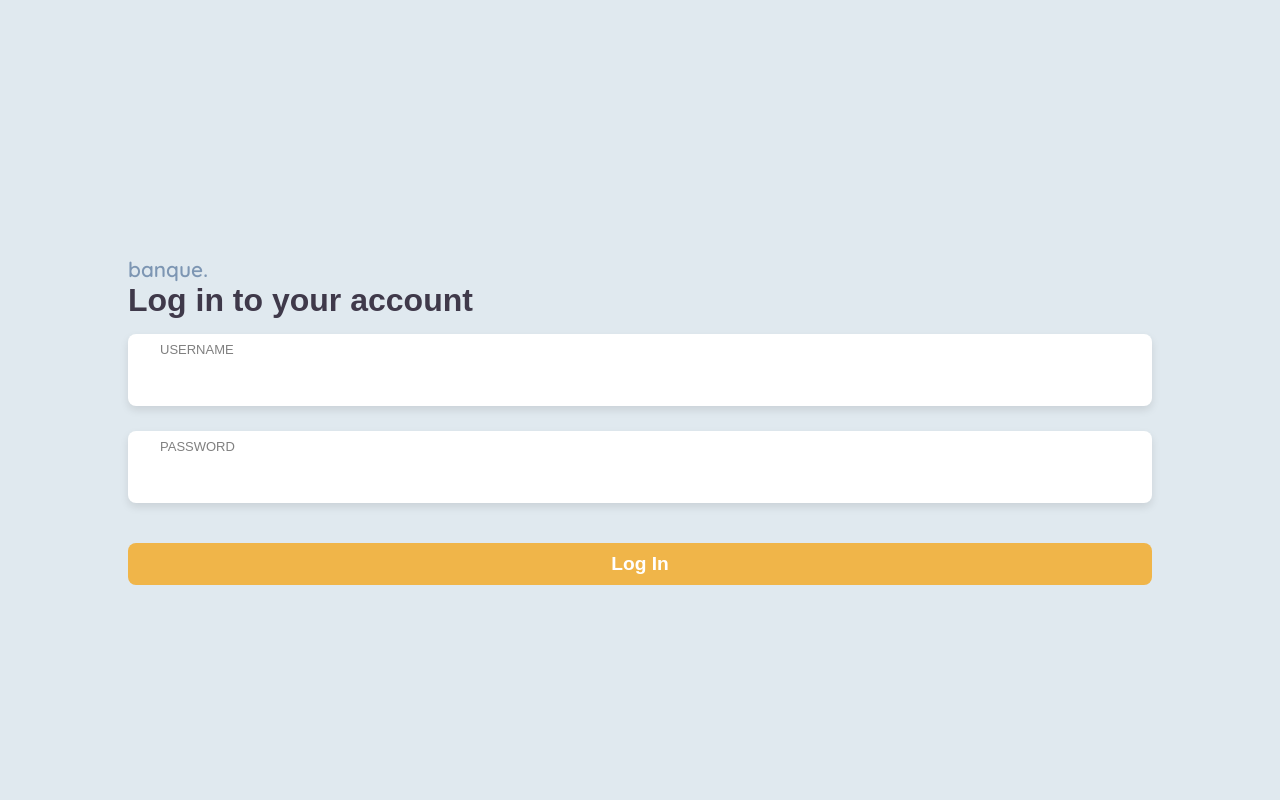
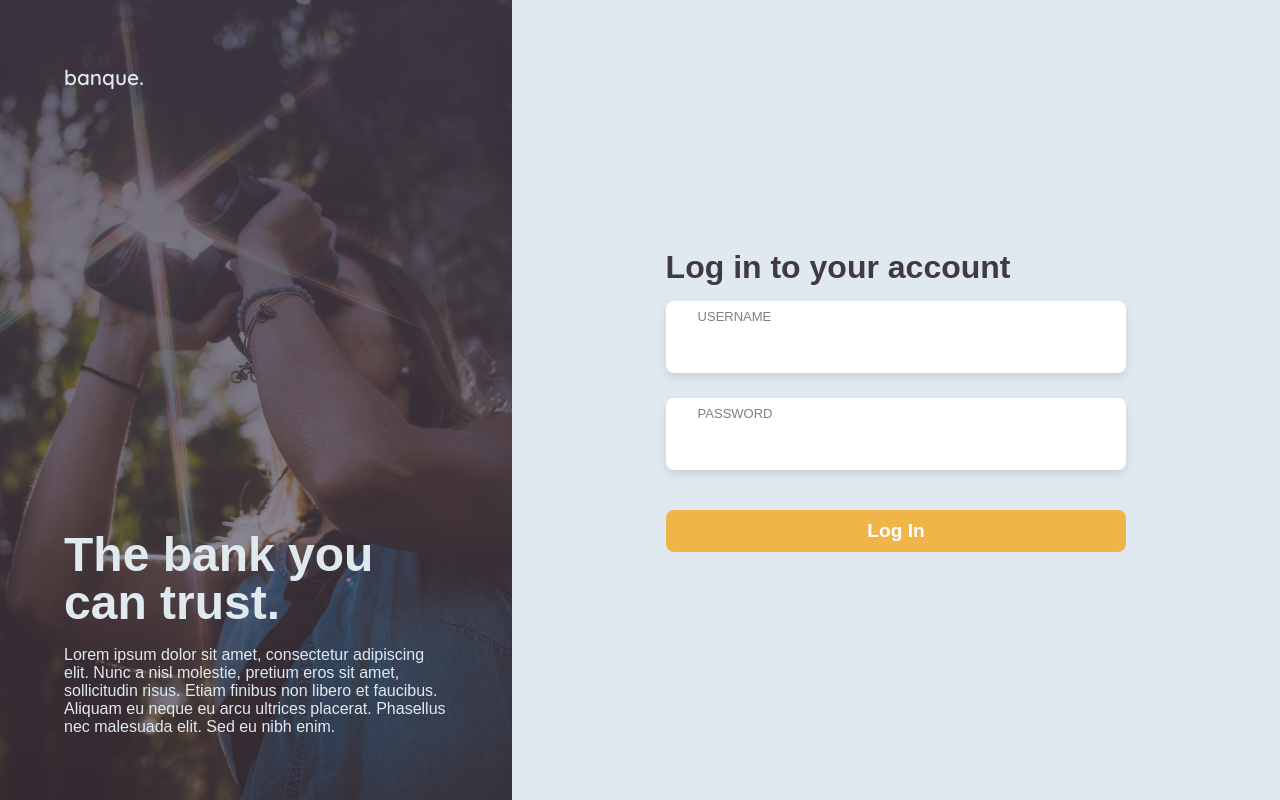
Before and after one commit to jason-nn/banking-app, a React (Create React App) app in the folder my-app/: page /transactions in a window 1280 px wide. Built offline with nearby package versions, Linux system fonts and the light colour scheme; the HTML template or start-up script is replaced by a standard one.

Commit message:
Updated login page for desktop

```diff
--- a/my-app/src/components/Login.css
+++ b/my-app/src/components/Login.css
@@ -3,7 +3,6 @@
   height: 100vh;
   width: 100vw;
   display: flex;
-  flex-direction: column;
   background: var(--light-color);
   align-items: center;
   position: relative;
@@ -19,19 +18,12 @@
 }
 
 .login-form {
-/*   height: 50vh; */
   width: 80vw;
-  /* background: var(--light-color); */
-/*   position: absolute;
-  top: 50%;
-  left: 50%;
-  transform: translate(-50%, -50%); */
   display: flex;
   justify-content: center;
   align-items: center;
   flex-direction: column;
   border-radius: 2vmin;
- /*  box-shadow: 0 0.5vmin 1vmin 0vmin rgba(0, 0, 0, 0.1); */
 }
 
 .login-error {
@@ -62,24 +54,11 @@
 
 .login-hero {
   display: none;
-  width: 100vw;
-  height: 100vh;
-  padding: 10%;
-  color: var(--light-color);
-  background: var(--dark-shade);
-  background-size: cover;
-  background-attachment: fixed;
-  background-position: center;
-  background-repeat: no-repeat;
-/*   display: flex;
-  justify-content: center; */
 }
 
 .login-logo {
   font-family: 'Quicksand', sans-serif;
   font-size: 1.3em;
-  color: var(--brand-color);
-  margin-top: 5vmin;
 }
 
 .login-logo-mobile {
@@ -97,8 +76,7 @@
 }
 
 .login-hero-title {
-  font-size: 4em;
-  font-weight: 800;
+
   display: none;
 }
 
@@ -136,7 +114,6 @@
 }
 
 .input:focus {
-  /* border-bottom: 5px solid var(--light-accent); */
   box-shadow: 0 0.5vmin 1vmin 0vmin rgba(0, 0, 0, 0.1), inset 5px -5px 0px 0px var(--light-accent);
 }
 
@@ -165,3 +142,48 @@
 .main-button:active {
   background: #a57d32;
 }
+
+@media only screen and (min-width: 900px) {
+  .login-component {
+    overflow: hidden;
+  }
+  .login-hero {
+    display: flex;
+    flex-direction: column;
+    justify-content: space-between;
+    width: 40%;
+    height: 100vh;
+    padding: 5%;
+    color: var(--light-color);
+    background-image: linear-gradient(to top, #3f394a85,#3f394ac5),url('./hero.jpeg');
+    background-size: cover;
+    background-position: center;
+    background-repeat: no-repeat;
+  }
+
+  .login-hero-title {
+    display: block;
+    font-size: 3em;
+    font-weight: 800;
+    line-height: 100%;
+    margin-bottom: 5%;
+  }
+
+  .login-hero-text {
+    display: block;
+  }
+  .login-logo-mobile {
+    display: none;
+  }
+  .form-container {
+    width: 60%;
+    display: flex;
+    justify-content: center;
+  }
+  .login-form {
+    width: 60%;
+  }
+  .login-message-mobile {
+    width: 60%;
+  }
+}
--- a/my-app/src/components/Login.js
+++ b/my-app/src/components/Login.js
@@ -20,9 +20,11 @@ export default function Login({ LoginFunction, error }) {
     <div className="login-component">
       <div className="login-hero">
         <h1 className="login-logo">banque.</h1>
+        <div className="hero-content">
+          <h1 className="login-hero-title">The bank you can trust.</h1>
+          <p className="login-hero-text">Lorem ipsum dolor sit amet, consectetur adipiscing elit. Nunc a nisl molestie, pretium eros sit amet, sollicitudin risus. Etiam finibus non libero et faucibus. Aliquam eu neque eu arcu ultrices placerat. Phasellus nec malesuada elit. Sed eu nibh enim.</p>
+        </div>
 
-        <h1 className="login-hero-title">The bank you can trust.</h1>
-        <p className="login-hero-text">Lorem ipsum dolor sit amet, consectetur adipiscing elit. Nunc a nisl molestie, pretium eros sit amet, sollicitudin risus. Etiam finibus non libero et faucibus. Aliquam eu neque eu arcu ultrices placerat. Phasellus nec malesuada elit. Sed eu nibh enim.</p>
       </div>
       <div className="form-container">
         <h1 className="login-logo-mobile">banque.</h1>
```
